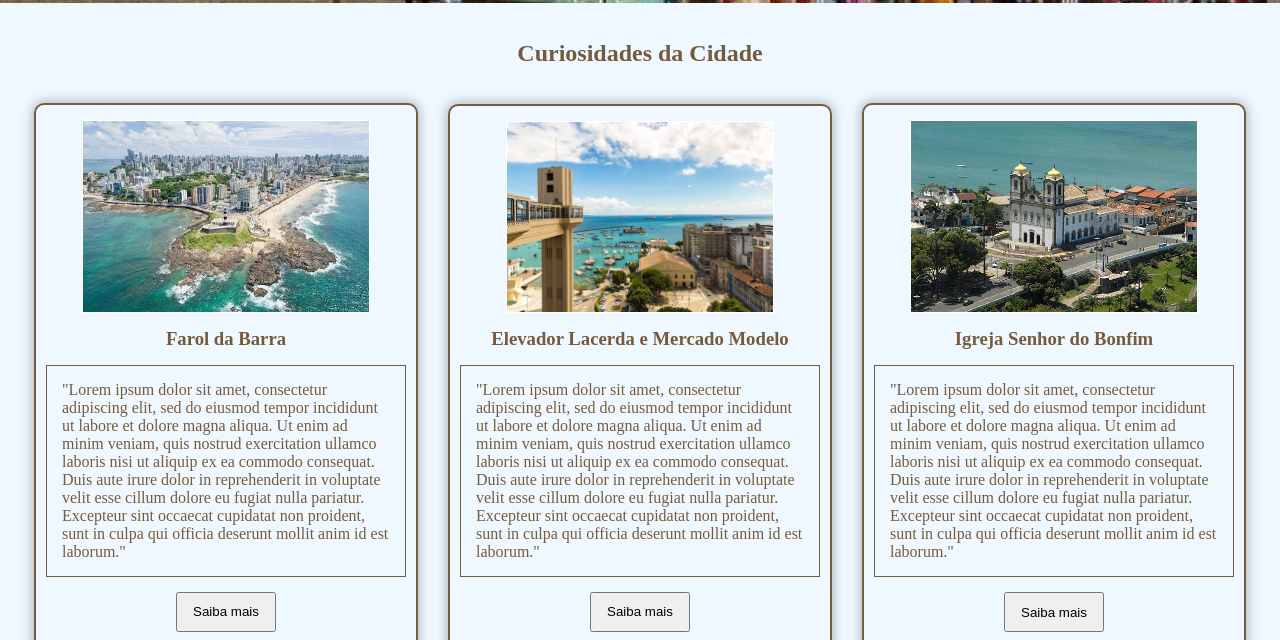
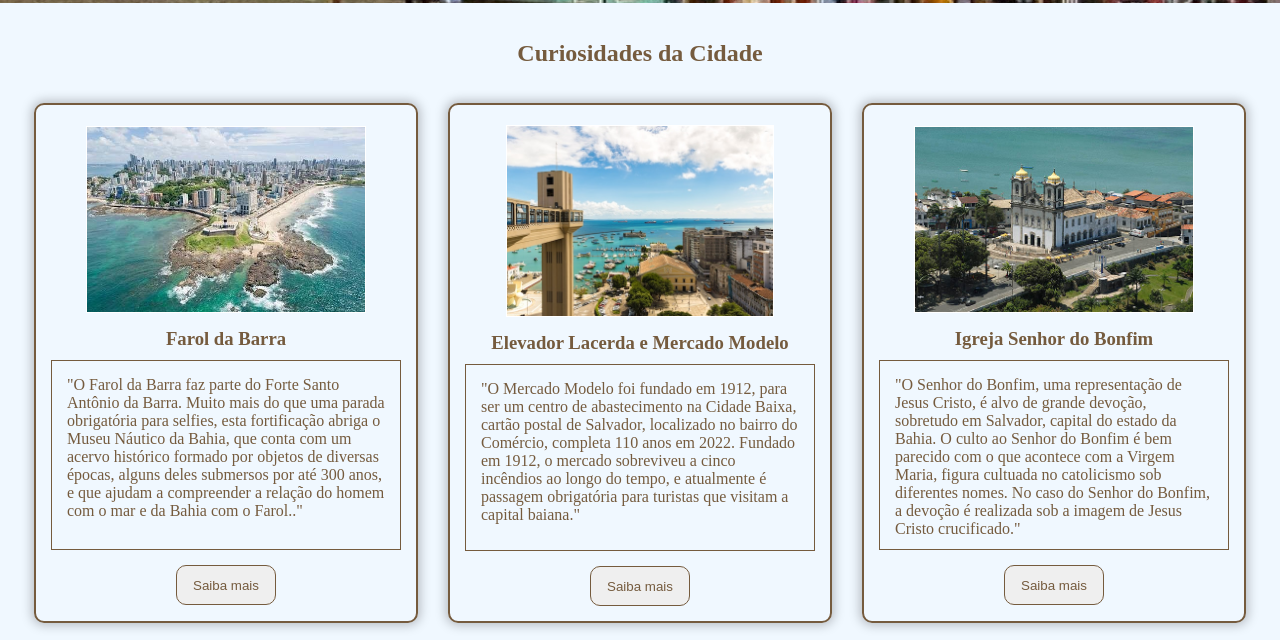
Before and after one commit to soareslil/ctd-1bi-frontend1-a13-checkpoint1, a plain HTML site: page index.html in a window 1280 px wide. Shown: the part 599-1239 px from the top of the page. Drawn offline with Linux system fonts and the light colour scheme.

Commit message:
checkpoint terminado

```diff
--- a/css/style.css
+++ b/css/style.css
@@ -87,11 +87,12 @@ align-self: center;
     flex-direction: column;
     justify-content: center;
     align-items: center;
-    padding: 10px;
+    padding: 15px;
     /* margin:10px; */
-    margin-bottom: 20px;
+    /* margin-bottom: 20px; */
     box-shadow: 0px 0px 11px 2px rgb(0 0 0 / 25%);
     border-radius: 10px;
+    height: 520px;
 }
 
 .img-cards{
@@ -112,13 +113,22 @@ align-self: center;
     height:  80%;
     width: 100%;
     padding: 15px;
-    margin:5px;
+    /* margin:5px; */
+    height: 190px;
 }
 
 .button-cards{
-    margin: 10px;
+    margin-top: 15px;
     height: 40px;
     width: 100px;
+    color:#755B3E;
+    border: 1px solid #755B3E;
+    border-radius: 10px;
+    cursor: pointer;
+}
+
+.button-cards:hover{
+   background-color:#755b3e3f;
 }
 
 .section-video{
@@ -126,6 +136,7 @@ align-self: center;
     /* padding:5px; */
     display: flex;
     justify-content: center;
+    margin-top: 20px;
 }
 
 .h2-video{
--- a/index.html
+++ b/index.html
@@ -29,42 +29,53 @@
                     <img class="img-cards" src="img/farol-banner-principal.jpg" />
                     <h3 class="h3-titulos">Farol da Barra</h3>
                     <p class="description">
-                        "Lorem ipsum dolor sit amet, consectetur adipiscing elit,
-                        sed do eiusmod tempor incididunt ut labore et dolore magna aliqua.
-                         Ut enim ad minim veniam, quis nostrud exercitation ullamco laboris
-                         nisi ut aliquip ex ea commodo consequat. Duis aute irure dolor in
-                         reprehenderit in voluptate velit esse cillum dolore eu fugiat nulla pariatur.
-                          Excepteur sint occaecat cupidatat non proident, sunt in culpa qui officia deserunt mollit anim id est laborum."
+                        "O Farol da Barra faz parte do Forte Santo Antônio da Barra.
+                        Muito mais do que uma parada obrigatória para selfies, esta
+                        fortificação abriga o Museu Náutico da Bahia, que conta com
+                        um acervo histórico formado por objetos de diversas épocas,
+                        alguns deles submersos por até 300 anos, e que ajudam a compreender
+                        a relação do homem com o mar e da Bahia com o Farol.."
                     </p>
-                    <button class="button-cards">Saiba mais</button>
+                    <form target="blank" action="https://www.salvadordabahia.com/experiencias/farol-da-barra/">
+                     <button class="button-cards" type="submit">
+                        Saiba mais
+                     </button>
+                    </form>
                 </div>
 
                 <div class="cards">
                     <img class="img-cards imgMeio" src="img/card2-larceda-mercado.jpg" />
                     <h3 class="h3-titulos">Elevador Lacerda e Mercado Modelo</h3>
                     <p class="description">
-                        "Lorem ipsum dolor sit amet, consectetur adipiscing elit,
-                        sed do eiusmod tempor incididunt ut labore et dolore magna aliqua.
-                        Ut enim ad minim veniam, quis nostrud exercitation ullamco laboris
-                        nisi ut aliquip ex ea commodo consequat. Duis aute irure dolor in
-                        reprehenderit in voluptate velit esse cillum dolore eu fugiat nulla pariatur.
-                        Excepteur sint occaecat cupidatat non proident, sunt in culpa qui officia deserunt mollit anim id est laborum."
+                        "O Mercado Modelo foi fundado em 1912, para ser um centro de abastecimento na Cidade Baixa,
+                        cartão postal de Salvador,
+                        localizado no bairro do Comércio, completa 110 anos em 2022.
+                        Fundado em 1912, o mercado sobreviveu a cinco incêndios ao longo do tempo,
+                        e atualmente é passagem obrigatória para turistas que visitam a capital baiana."
                     </p>
-                    <button class="button-cards">Saiba mais</button>
+                    <form target="blank" action="https://www.mercadomodelosalvador.com/">
+                        <button class="button-cards" type="submit">
+                           Saiba mais
+                        </button>
+                    </form>
                 </div>
 
                 <div class="cards">
                     <img class="img-cards" src="img/card3-srbomfin.jpg" />
                     <h3 class="h3-titulos">Igreja Senhor do Bonfim</h3>
                     <p class="description">
-                        "Lorem ipsum dolor sit amet, consectetur adipiscing elit,
-                        sed do eiusmod tempor incididunt ut labore et dolore magna aliqua.
-                         Ut enim ad minim veniam, quis nostrud exercitation ullamco laboris
-                         nisi ut aliquip ex ea commodo consequat. Duis aute irure dolor in
-                         reprehenderit in voluptate velit esse cillum dolore eu fugiat nulla pariatur.
-                          Excepteur sint occaecat cupidatat non proident, sunt in culpa qui officia deserunt mollit anim id est laborum."
+                        "O Senhor do Bonfim, uma representação de Jesus Cristo,
+                        é alvo de grande devoção, sobretudo em Salvador, capital
+                        do estado da Bahia. O culto ao Senhor do Bonfim é bem parecido
+                        com o que acontece com a Virgem Maria, figura cultuada no catolicismo
+                        sob diferentes nomes. No caso do Senhor do Bonfim, a devoção é realizada
+                        sob a imagem de Jesus Cristo crucificado."
                     </p>
-                    <button class="button-cards">Saiba mais</button>
+                    <form target="blank" action="https://brasilescola.uol.com.br/historiab/senhor-bonfim.htm/">
+                        <button class="button-cards" type="submit">
+                           Saiba mais
+                        </button>
+                    </form>
                 </div>
             </section>
 
```
